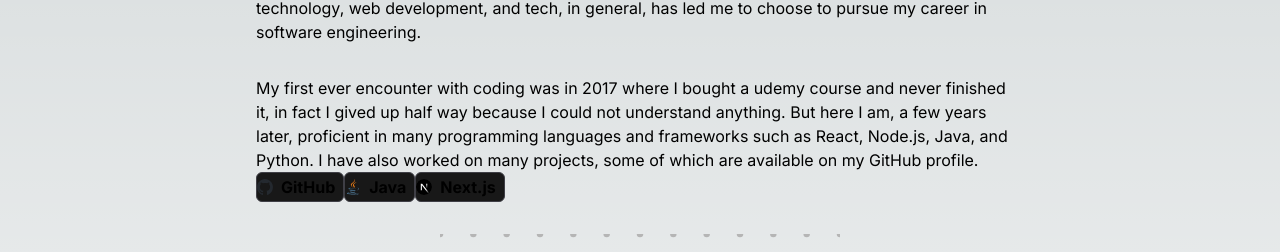
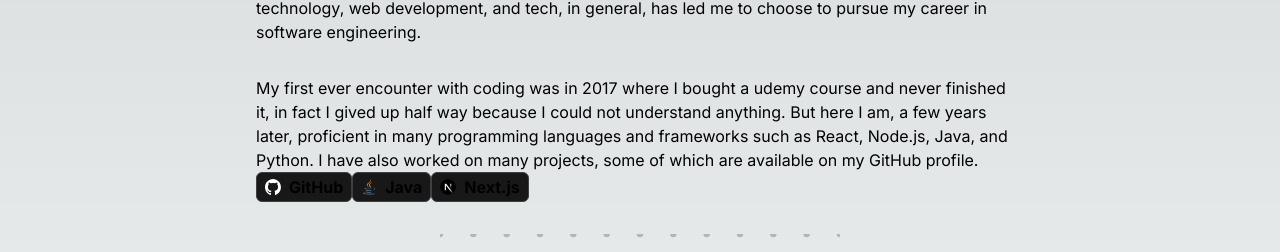
Before and after one commit to yousefnegmeldin/portfolio, a Next.js app: page / in a window 1280 px wide. Shown: the part 212-464 px from the top of the page. Built offline with nearby package versions, Linux system fonts and the light colour scheme.

Commit message:
fixed it... should not nest components inside of <p> tag

```diff
--- a/app/page.tsx
+++ b/app/page.tsx
@@ -14,15 +14,15 @@ export default function Home() {
   return (
     <main className="flex flex-col gap-8 mt-16">
       <h2 className="text-2xl font-bold italic">Hey, I&apos;m Yousef! 👋</h2>
-      <p>I&apos;m a 2nd year student at the <Anchor link="www.giu-uni.de" text="German International University"/> in Cairo, Egypt.
+      <div>I&apos;m a 2nd year student at the <Anchor link="www.giu-uni.de" text="German International University"/> in Cairo, Egypt.
       My true passion for technology, web development, and tech, in general, has led me to choose to pursue my career in software engineering.
-      </p>
-      <p>My first ever encounter with coding was in 2017 where I bought a udemy course and never finished it, in fact I gived up half way because I could not understand anything.
+      </div>
+      <div>My first ever encounter with coding was in 2017 where I bought a udemy course and never finished it, in fact I gived up half way because I could not understand anything.
         But here I am, a few years later, proficient in many programming languages and frameworks such as React, Node.js, Java, and Python. I have also worked on many projects, some of which are available on my GitHub profile.
-        <Technology logo={github} text="GitHub" />
+        <Technology logo={githubwhite} text="GitHub" />
         <Technology logo={java} text="Java" />
         <Technology logo={next} text="Next.js" />
-      </p>
+      </div>
       <div className="flex justify-center">
         <BulletinBoard />
       </div>
--- a/app/ui/Technology.tsx
+++ b/app/ui/Technology.tsx
@@ -8,7 +8,7 @@ const Technology:FC<TechnologyProps> = ({logo, text}) => {
   return (
     <div className='inline-block'>
         <div className='border-zinc-700 border bg-[#181818] rounded-md flex gap-2 items-center h-[30px]'>
-        <Image src={logo} alt={text} width={16} height={16} />
+        <Image src={logo} alt={text} width={16} height={16} className='ml-2' />
         <p className="pr-2 font-bold">{text}</p>
         </div>
     </div>
```
Also changed, not shown: app/ui/BoardBackground.tsx (+1 -1 lines), public/whitelink.svg.
